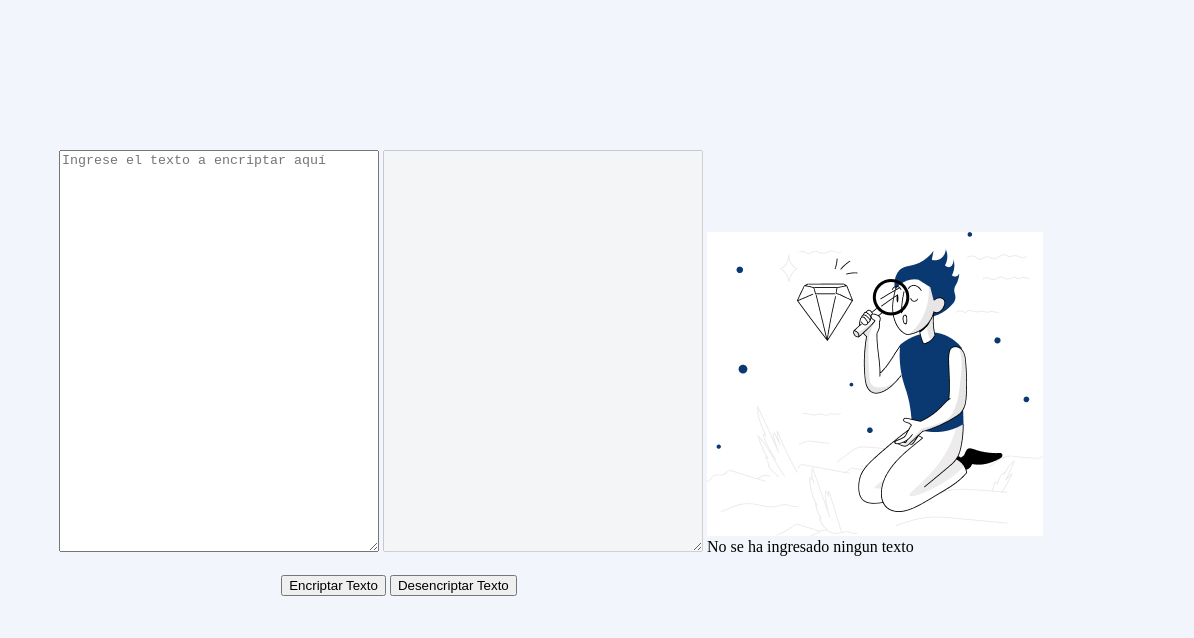
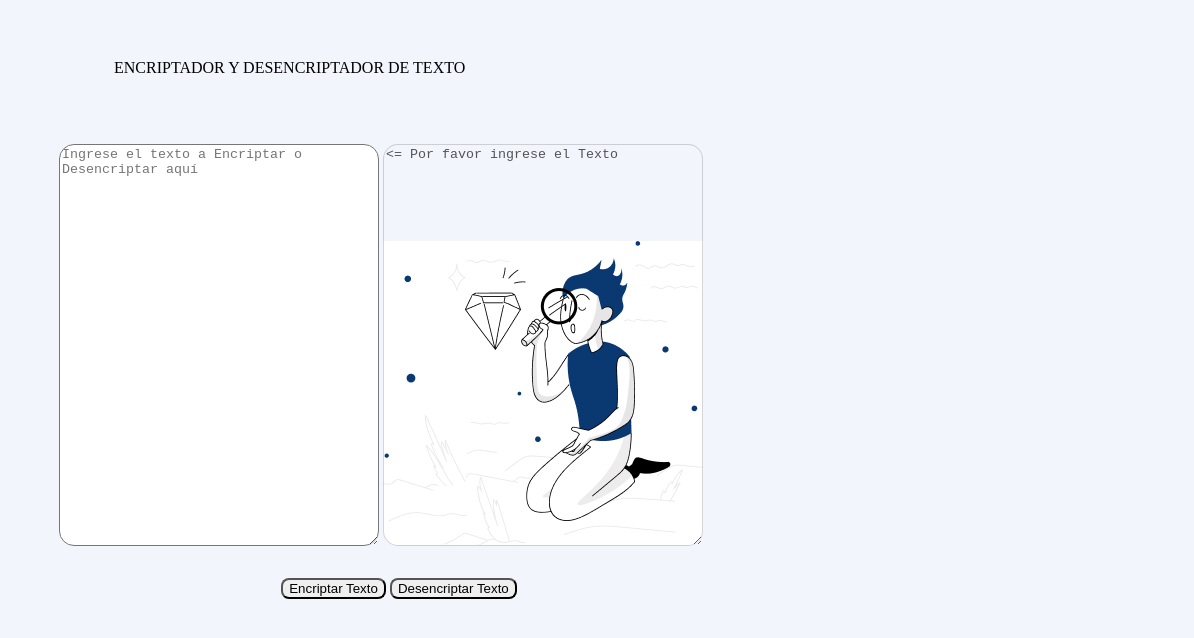
Before and after one commit to CaFeTor15/encriptador, a plain HTML site: page index.html in a window 1280 px wide. Both pictures are taken after a click on the button "Encriptar Texto". Shown: the full height of the page, 86-1280 px from the left. Drawn offline with Linux system fonts and the light colour scheme.

Commit message:
se Realizo mejora control de ingreso de texto

```diff
--- a/Style.css
+++ b/Style.css
@@ -12,28 +12,46 @@ body{
     padding: 50px;
 
  }
+ .titulo-pagina{
+   width: 530px;
+   height: 34px;
+   padding: 60px 0px 10px 200px;
+ }
  .contenedor-texto{
     width: 1000px;
     margin: 0 auto;
-    padding: 150px 50px 20px 100px;
+    padding: 40px 50px 20px 100px;
 
  }
  .contenedor-texto li{
     display: inline-block;
  }
- .input-text-encriptar{
+ #TextoEncriptar{
     color: red;
     width: 314px;
     height: 396px;
-    top: 168px;
-    left: 240px;
+    border-radius: 15px;
 
  }
+ #TextFinal{
+   width: 314px;
+   height: 396px;
+   border-radius: 15px;
+   /*background-image: url(imagenes/Muñeco.jpg);*/
+   background-repeat: no-repeat;
+   background-position-x: center;
+   background-position-y:bottom ;
+   background-color: transparent;
+ }
  .botones{
-   width: 970px;
+   width: 470px;
     text-align: center;
+    padding: 9px 0px 2px 250px
 
  }
  .botones li{
     display: inline-block;
  }
+ button{
+   border-radius: 8px;
+ }
--- a/app.js
+++ b/app.js
@@ -1,4 +1,24 @@
 let textEncriptar=[];
+
+function Encriptar() {
+    let texEncriptado;
+    //Capturamos el texto en la variable
+    textEncriptar= document.getElementById('TextoEncriptar').value;
+
+   //Controla si el usiario ingresa el Texto a desencriptar mostrando una imagen y un mensaje
+   if(textEncriptar==""){
+        //document.getElementById('imagen').style.display ='block';
+        //document.getElementById('mensajeTexto').style.display='block';
+        document.getElementById('TextFinal').value = "<= Por favor ingrese el Texto ";
+        document.getElementById('TextFinal').style.backgroundImage='url(imagenes/Muñeco.jpg)' ;
+
+
+    }
+    else{
+    // ocultamos la imagen y el mensaje por que ya ahi un mensaje a encriptar
+    document.getElementById('TextFinal').style.backgroundImage='none';
+
+    // Creamos Variable LLavesObj como un objeto
         let llavesObj ={
             a:'ai',
             e:'enter',
@@ -8,6 +28,33 @@ let llavesObj ={
 
         };
 
+    // Se realiza la operacion de encriptacion
+        texEncriptado=textEncriptar.replace(/a|e|i|o|u/g,function(matched) {
+        return llavesObj[matched];});
+
+    // se muestra el resultado de la modificacion
+        document.getElementById('TextFinal').value = texEncriptado;
+        document.getElementById('TextoEncriptar').value='';
+    }
+
+}
+// funcion para desencriptar
+function Desencriptar(){
+        // Variable que guarda el texto desencriptado
+        let textoDesencriptado;
+        //captura de valor a encriptar
+        textEncriptar= document.getElementById('TextoEncriptar').value;
+
+        if(textEncriptar==""){
+            document.getElementById('TextFinal').value = "<= Por favor ingrese el Texto ";
+        document.getElementById('TextFinal').style.backgroundImage='url(imagenes/Muñeco.jpg)' ;
+
+        }
+        else{
+             // ocultamos la imagen y el mensaje por que ya ahi un mensaje a encriptar
+             document.getElementById('TextFinal').style.backgroundImage='none' ;
+
+    // Variable de tipo OBJ que contiene la llave para desencriptar
             let llavesDesencrpObj={
                 ai:'a',
                 enter:'e',
@@ -15,29 +62,18 @@ let llavesDesencrpObj={
                 ober:'o',
                 ufat:'u'
             }
-
-function Encriptar() {
-    let texEncriptado;
-   //Controla si el usiario ingresa el Texto a desencriptar mostrando una imagen y un mensaje
-   if(textEncriptar==""){
-        document.getElementById('imagen').style.display ='block';
-        document.getElementById('mensajeTexto').style.display='block';
-    }
-    else{
-        document.getElementById('imagen').style.display ='none';
-        document.getElementById('mensajeTexto').style.display='none';
-    }
-    textEncriptar= document.getElementById('TextoEncriptar').value;
-    console.log(textEncriptar);
-    texEncriptado=textEncriptar.replace(/a|e|i|o|u/g,function(matched) {
-        return llavesObj[matched];});
-        console.log(texEncriptado);
-}
-
-function Desencriptar(){
-    let textoDesencriptado;
-    textEncriptar= document.getElementById('TextoEncriptar').value;
+                //Con la funcion replace  utilizo la variable objeto para que me remplaze todo el string
                 textoDesencriptado=textEncriptar.replace(/ai|enter|imes|ober|ufat/g,function(matched) {
                 return llavesDesencrpObj[matched];});
+            //Muestro el resultado
+            document.getElementById('TextFinal').value =textoDesencriptado;
+            document.getElementById('TextoEncriptar').value='';
             console.log(textoDesencriptado);
+                    // Se crea un control en caso de que el texto no tenga encriptación
+            if(textEncriptar=textoDesencriptado){
+                alert('el mensaje no tiene ninguna encriptacion');
+                document.getElementById('TextFinal').value = "<= Por favor ingrese un Texto  que este encriptado ";
+                document.getElementById('TextFinal').style.backgroundImage='url(imagenes/Muñeco.jpg)' ;
             }
+         }
+}
--- a/index.html
+++ b/index.html
@@ -12,24 +12,21 @@
         <div class="logo">
             <img src="imagenes/Logo.png" alt="Logo de Alura">
         </div>
+        <div class="titulo-pagina">
+            <h1>ENCRIPTADOR Y DESENCRIPTADOR DE TEXTO</h1>
+        </div>
 
     </header>
     <main>
         <fieldset>
             <ul class="contenedor-texto">
                 <li>
-                    <textarea class="input-text-encriptar" id="TextoEncriptar" placeholder="Ingrese el texto a encriptar aquí"></textarea>
+                    <div id="resultadoTexto">
+                    <textarea class="input-text-encriptar" id="TextoEncriptar" placeholder="Ingrese el texto a Encriptar o Desencriptar aquí"></textarea>
+                    </div>
                 </li>
                 <li>
-                    <textarea class="input-text-encriptar" disabled></textarea>
-                </li>
-                <li>
-                    <div  id="imagen" style="display: none;">
-                        <img src="imagenes/Muñeco.jpg">
-                    </div>
-                    <div id="mensajeTexto" style="display: none;">
-                        <label>No se ha ingresado ningun texto</label>
-                    </div>
+                    <textarea class="input-text-encriptar"  id="TextFinal" disabled></textarea>
                 </li>
 
             </ul>
```
Lines whose indentation alone changed are shown as unchanged.
